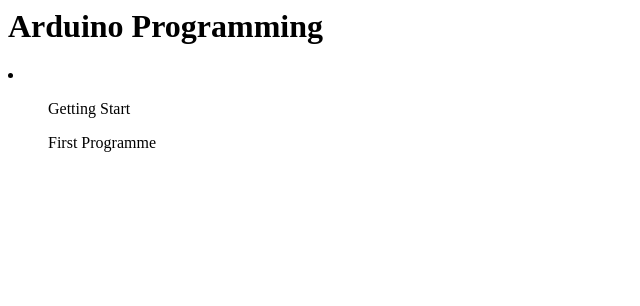
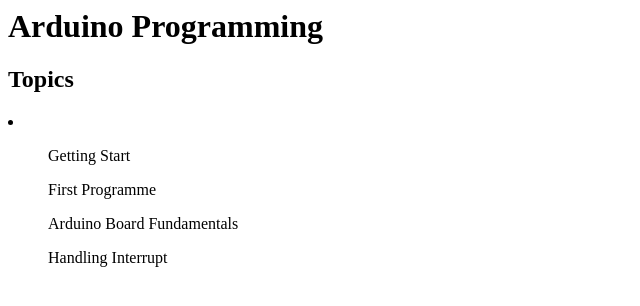
Before and after one commit to irunika/Arduino, a plain HTML site: page index.html in a window 1280 px wide. Shown: the whole page, without its empty margins (0-640 px from the left). Drawn offline with Linux system fonts and the light colour scheme.

Commit message:
Edit Index

```diff
--- a/index.html
+++ b/index.html
@@ -3,16 +3,18 @@
 <html>
 
     <head>
-
+        <title>Arduino</title>
     </head>
 
     <body>
         <h1>Arduino Programming</h1>
-
-        <div>
+        <div id="topics">
+            <h2>Topics</h2>
             <li>
                 <ul>Getting Start</ul>
                 <ul>First Programme</ul>
+                <ul>Arduino Board Fundamentals</ul>
+                <ul>Handling Interrupt</ul>
             </li>
         </div>
 
```
